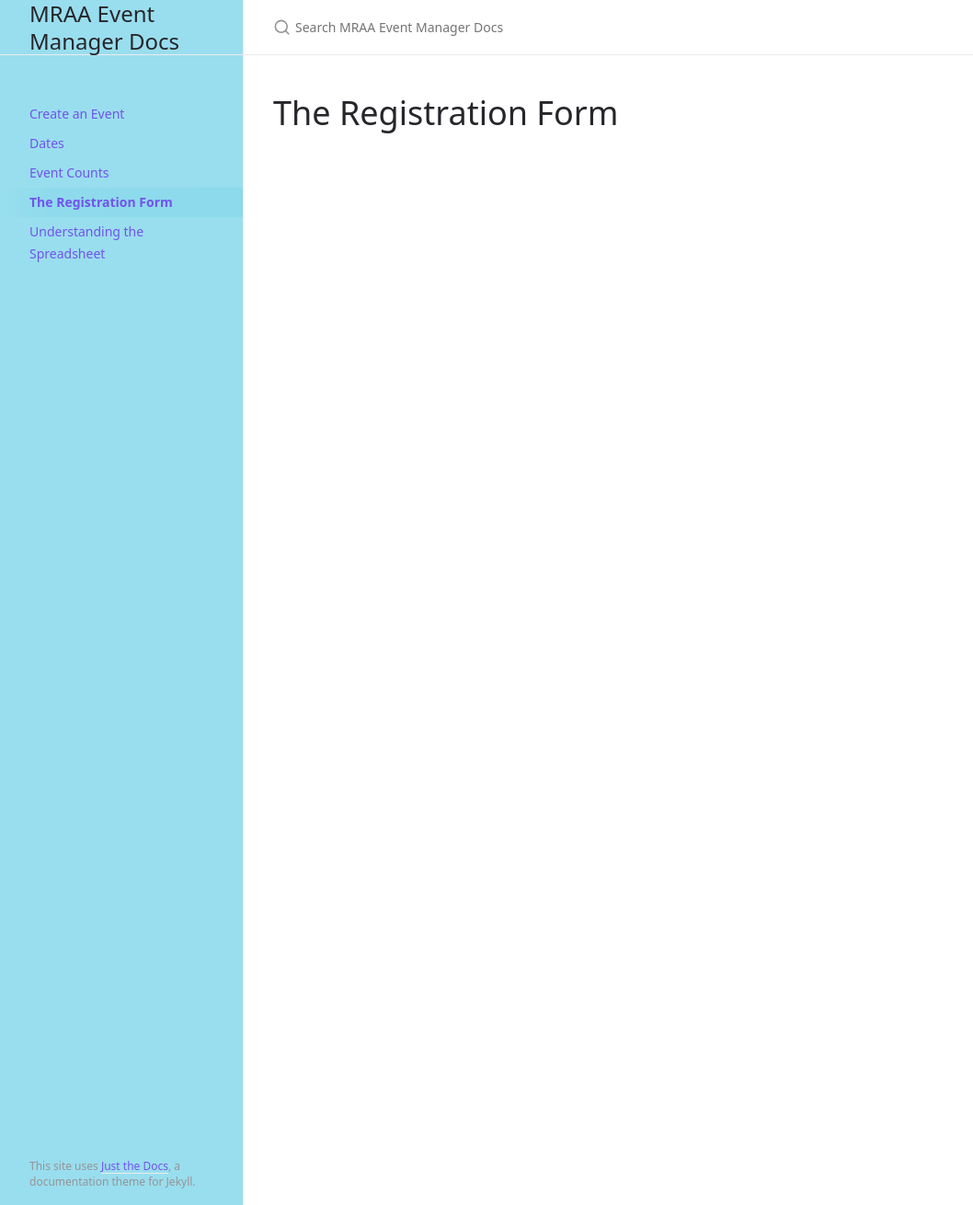
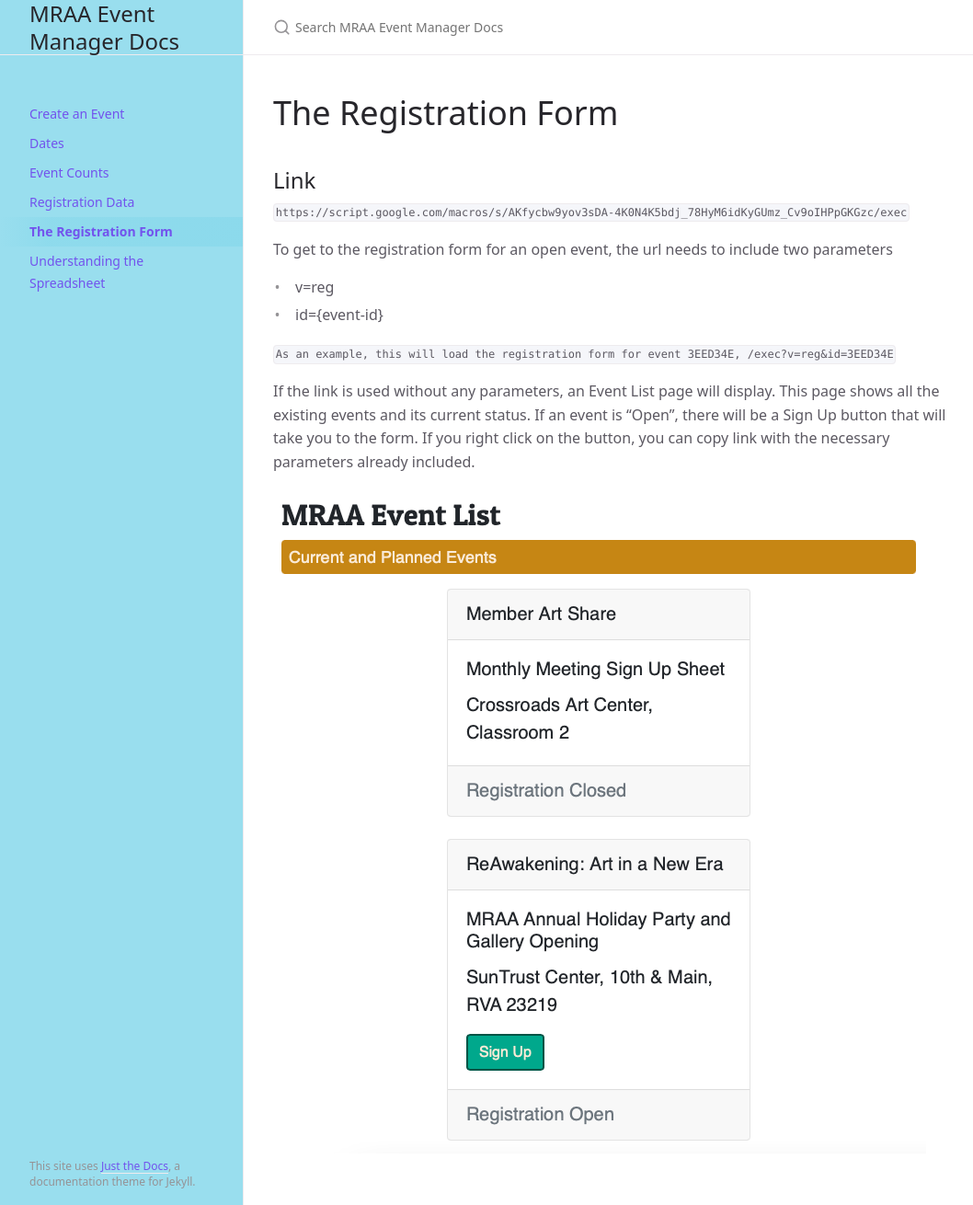
Before and after one commit to jamesgreen311/Event-Manager-Docs, a Jekyll site: the page built from registration-form.md, in a window 1280 px wide and 1310 px high. Shown: the whole window at 92% size, without its empty margins (107-1165 px from the left). Built offline with Jekyll 4.4.1, drawn with Linux system fonts in a browser that asks for light colours.

Commit message:
New pages and screenshots

```diff
--- a/registration-form.md
+++ b/registration-form.md
@@ -5,3 +5,16 @@
 ---
 
 # The Registration Form
+
+## Link
+`https://script.google.com/macros/s/AKfycbw9yov3sDA-4K0N4K5bdj_78HyM6idKyGUmz_Cv9oIHPpGKGzc/exec`
+
+To get to the registration form for an open event, the url needs to include two parameters
+- v=reg
+- id={event-id}
+
+`As an example, this will load the registration form for event 3EED34E, /exec?v=reg&id=3EED34E`
+
+If the link is used without any parameters, an Event List page will display. This page shows all the existing events and its current status. If an event is "Open", there will be a Sign Up button that will take you to the form. If you right click on the button, you can copy link with the necessary parameters already included.
+
+![](../assets/images/event-list-page.png)
```
Also changed, not shown: create-event.md (+2 -2 lines), dates.md (+14 -0 lines), event-counts.md (+13 -0 lines), registration-data.md (added, +8 -0 lines), assets/images/custom-date-and-time-formats.png (added), assets/images/custom-date-and-time-options.png (added), assets/images/event-list-page.png (added), assets/images/more-date-and-time-formats.png (added).
